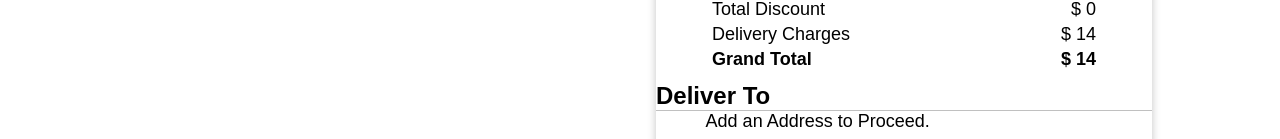
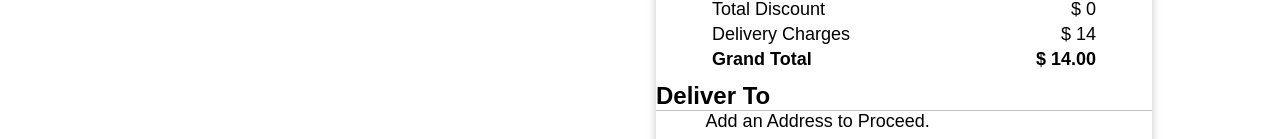
Before and after one commit to BHammock33/ClothingStore, a React (Create React App) app: page /checkout in a window 1280 px wide. Shown: the part 305-444 px from the top of the page. Built offline with nearby package versions, Linux system fonts and the light colour scheme; no server answers; sample sign-in values are in the browser's storage; what miragejs would draw is missing.

Commit message:
fix checkout pricing

```diff
--- a/src/frontend/components/OrderDetails/OrderDetails.js
+++ b/src/frontend/components/OrderDetails/OrderDetails.js
@@ -57,7 +57,7 @@ const OrderDetails = () => {
         </div>
         <div className="item grand-total">
           <div>Grand Total</div>
-          <div>$ {totalCheckoutAmount}</div>
+          <div>$ {totalCheckoutAmount.toFixed(2)}</div>
         </div>
       </div>
       <div className="title">Deliver To</div>
```
